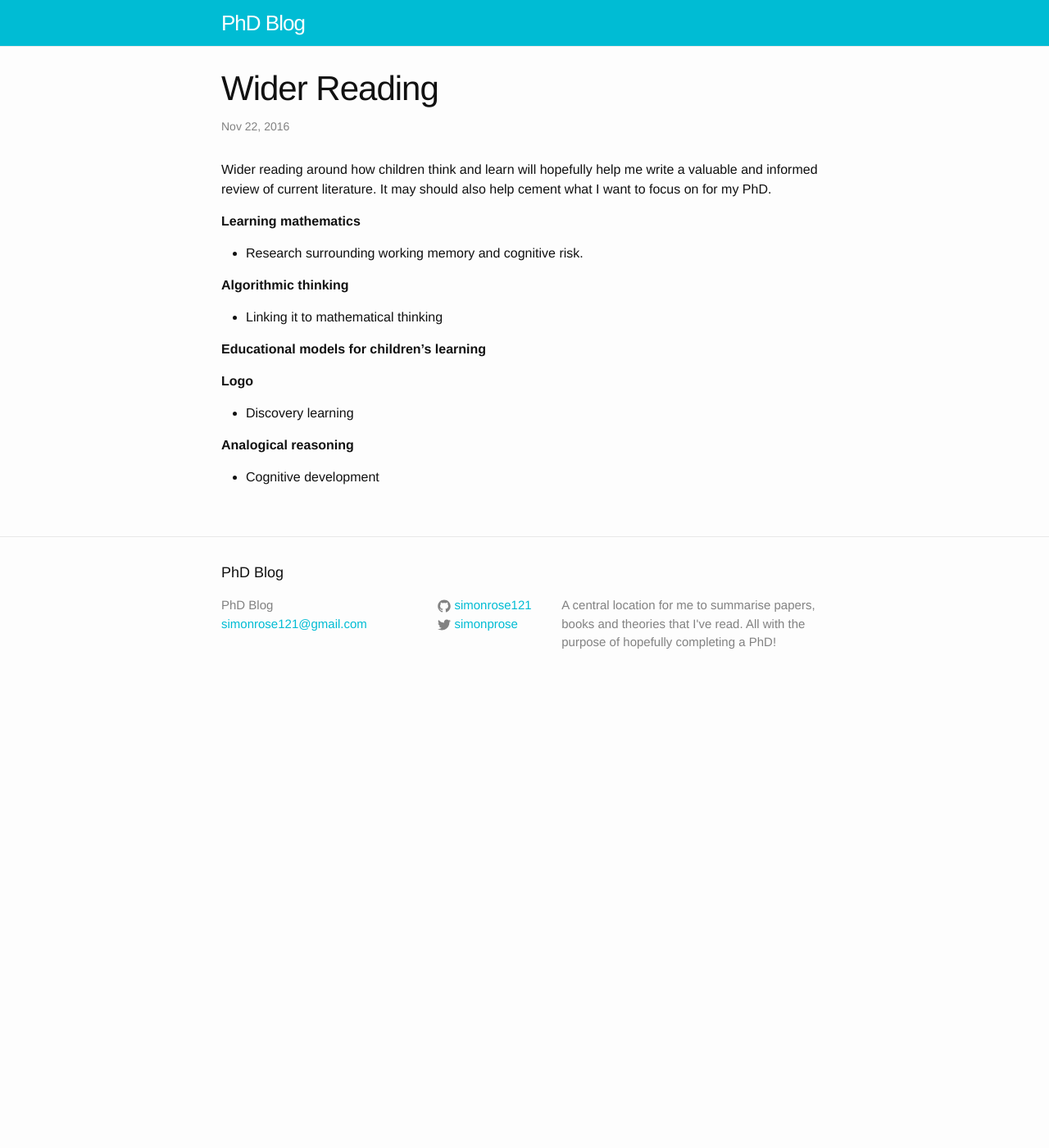
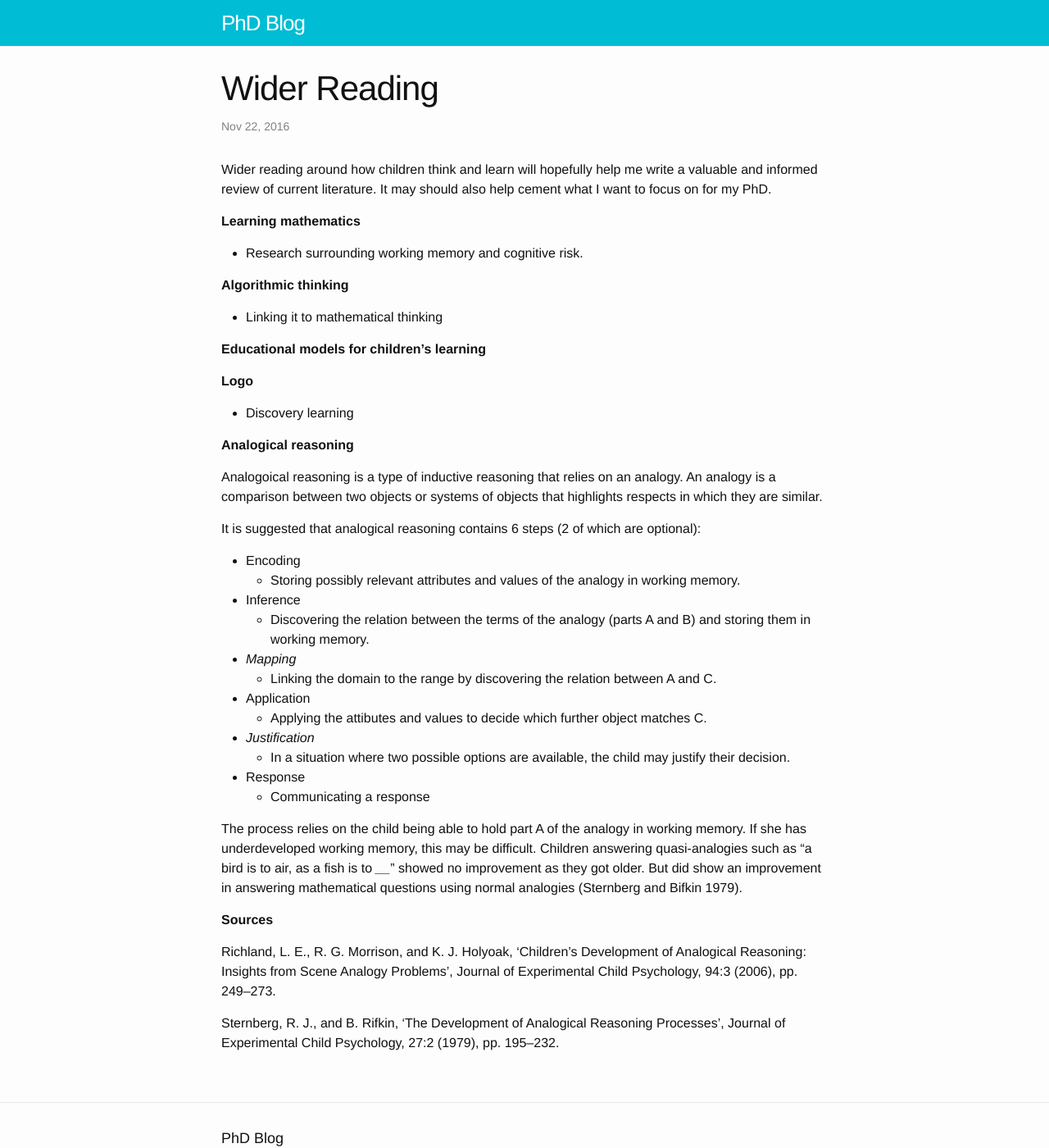
Before and after one commit to simonrose121/phd, a Jekyll site: the page built from _posts/2016-11-22-wider-reading.md, in a window 1280 px wide and 1400 px high. Shown: the whole window at 82% size. Built offline with Jekyll 4.4.1, drawn with Linux system fonts in a browser that asks for light colours.

Commit message:
Analogical thinking

```diff
--- a/_posts/2016-11-22-wider-reading.md
+++ b/_posts/2016-11-22-wider-reading.md
@@ -8,15 +8,42 @@ categories: learning
 Wider reading around how children think and learn will hopefully help me write a valuable and informed review of current literature. It may should also help cement what I want to focus on for my PhD.
 
 **Learning mathematics**
+
 - Research surrounding working memory and cognitive risk.
 
 **Algorithmic thinking**
+
 - Linking it to mathematical thinking
 
 **Educational models for children's learning**
 
 **Logo**
+
 - Discovery learning
 
 **Analogical reasoning**
-- Cognitive development
+
+Analogoical reasoning is a type of inductive reasoning that relies on an analogy. An analogy is a comparison between two objects or systems of objects that highlights respects in which they are similar.
+
+It is suggested that analogical reasoning contains 6 steps (2 of which are optional):
+
+- Encoding
+	- Storing possibly relevant attributes and values of the analogy in working memory.
+- Inference
+	- Discovering the relation between the terms of the analogy (parts A and B) and storing them in working memory.
+- *Mapping*
+	- Linking the domain to the range by discovering the relation between A and C.
+- Application
+	- Applying the attibutes and values to decide which further object matches C.
+- *Justification*
+	- In a situation where two possible options are available, the child may justify their decision.
+- Response
+	- Communicating a response
+
+The process relies on the child being able to hold part A of the analogy in working memory. If she has underdeveloped working memory, this may be difficult. Children answering quasi-analogies such as "a bird is to air, as a fish is to ____" showed no improvement as they got older. But did show an improvement in answering mathematical questions using normal analogies (Sternberg and Bifkin 1979).
+
+**Sources**
+
+Richland, L. E., R. G. Morrison, and K. J. Holyoak, ‘Children’s Development of Analogical Reasoning: Insights from Scene Analogy Problems’, Journal of Experimental Child Psychology, 94:3 (2006), pp. 249–273.
+
+Sternberg, R. J., and B. Rifkin, ‘The Development of Analogical Reasoning Processes’, Journal of Experimental Child Psychology, 27:2 (1979), pp. 195–232.
```
